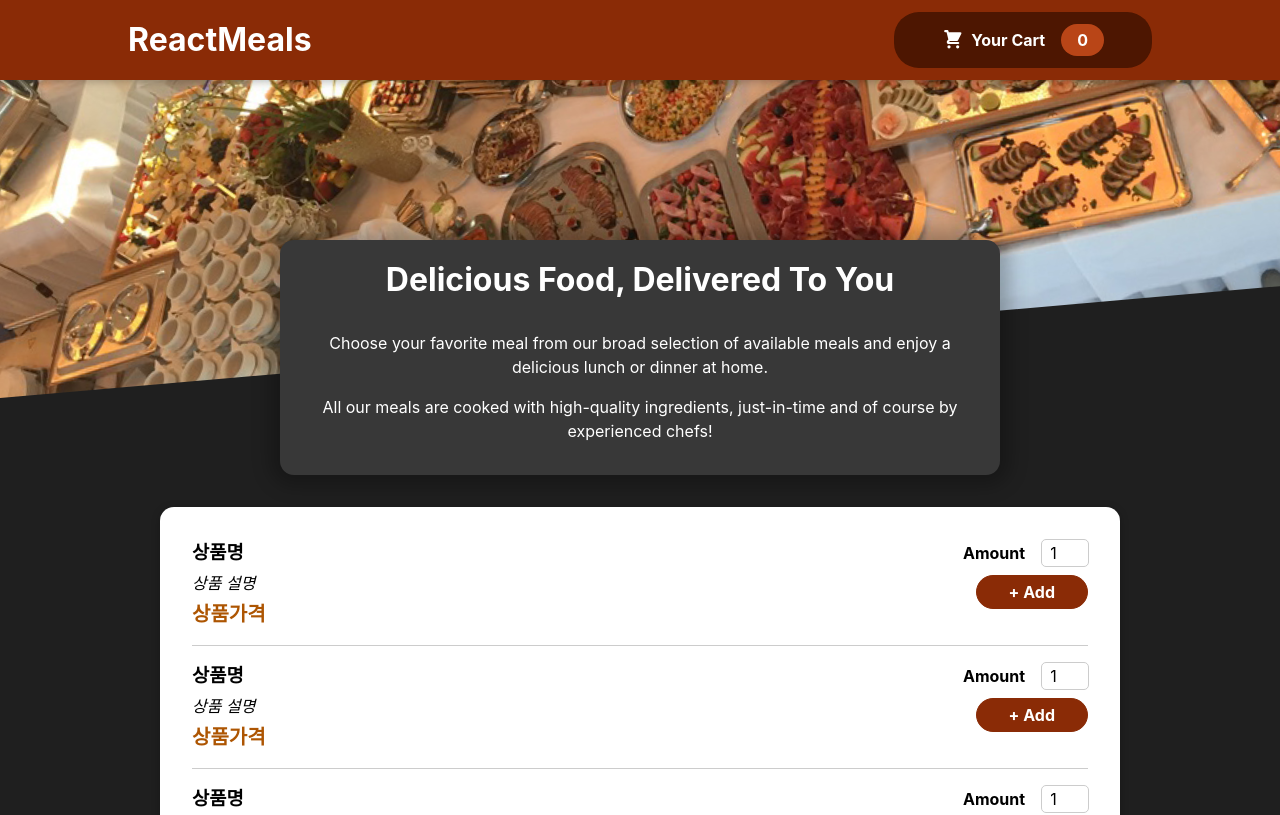
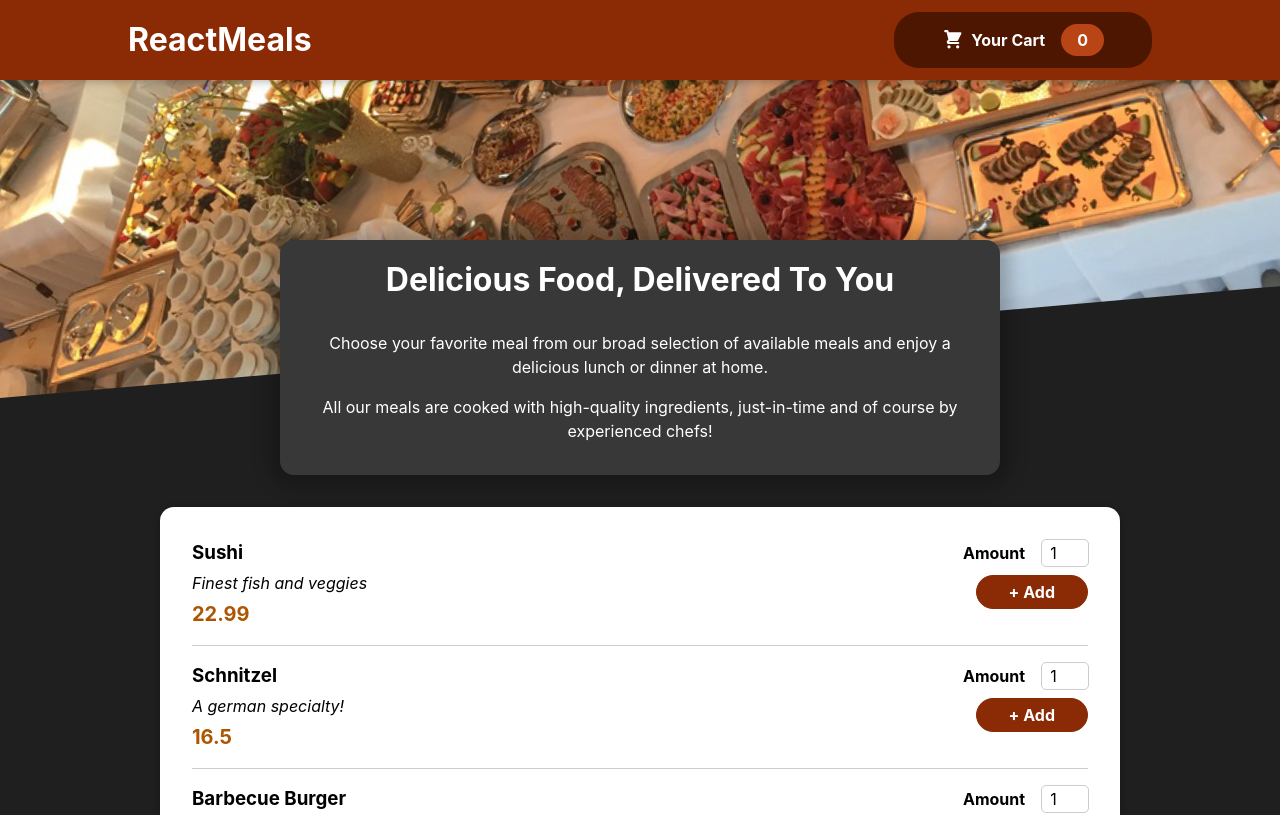
Before and after one commit to no822/react-practices, a React (Create React App) app in the folder 2.the_food_order_app/: page / in a window 1280 px wide. Shown: the top 815 px of the page. Built offline with nearby package versions, Linux system fonts and the light colour scheme.

Commit message:
[2.Food_Order_App] 상품 리스트 더미데이터 렌더링

```diff
--- a/2.the_food_order_app/src/App.js
+++ b/2.the_food_order_app/src/App.js
@@ -1,7 +1,7 @@
 import './App.css';
 import Header from "./components/Header/Header";
 import MealsSummary from "./components/MealsSummary/MealsSummary";
-import meals from './data/dummy-meals';
+import dummy_meals from './data/dummy-meals';
 import AvailableMeals from "./components/Meals/AvailableMeals";
 
 // OBJECTIVE: 음식 주문 앱
@@ -30,7 +30,7 @@ function App() {
         <div className='App'>
             <Header/>
             <MealsSummary/>
-            <AvailableMeals/>
+            <AvailableMeals meals={dummy_meals}/>
         </div>
     );
 }
--- a/2.the_food_order_app/src/components/Meals/AvailableMeals.js
+++ b/2.the_food_order_app/src/components/Meals/AvailableMeals.js
@@ -3,14 +3,18 @@ import Card from "../UI/Card";
 import styles from './AvailableMeals.module.css';
 import MealItem from "./MealItem";
 
-const AvailableMeals = () => {
+const AvailableMeals = (props) => {
     return (
         <div className={styles.meals}>
             <Card>
-                <MealItem/>
-                <MealItem/>
-                <MealItem/>
-                <MealItem/>
+                {props.meals.map(meal =>
+                    <MealItem
+                        key={meal.id}
+                        name={meal.name}
+                        description={meal.description}
+                        price={meal.price}
+                    />
+                )}
             </Card>
         </div>
     );
--- a/2.the_food_order_app/src/components/Meals/MealItem.js
+++ b/2.the_food_order_app/src/components/Meals/MealItem.js
@@ -2,13 +2,13 @@ import React from 'react';
 import MealItemForm from "./MealItemForm";
 import styles from './MealItem.module.css';
 
-const MealItem = () => {
+const MealItem = (props) => {
     return (
         <div className={styles.meal}>
             <div>
-                <h3>상품명</h3>
-                <div className={styles.description}>상품 설명</div>
-                <div className={styles.price}>상품가격</div>
+                <h3>{props.name}</h3>
+                <div className={styles.description}>{props.description}</div>
+                <div className={styles.price}>{props.price}</div>
             </div>
             <MealItemForm/>
         </div>
--- a/2.the_food_order_app/src/components/Meals/MealItemForm.js
+++ b/2.the_food_order_app/src/components/Meals/MealItemForm.js
@@ -3,12 +3,16 @@ import Input from '../UI/Input';
 import styles from './MealItemForm.module.css';
 
 const MealItemForm = () => {
+    const amountChangeHandler = e => {
+        console.log(e);
+    }
+
     return (
         <form className={styles.form}>
             <div className={styles.container}>
                 <Input>
                     <label>Amount</label>
-                    <input type='number' value='1'/>
+                    <input type='number' onChange={amountChangeHandler} value='1'/>
                 </Input>
                 <button type='submit'>+ Add</button>
             </div>
--- a/2.the_food_order_app/src/data/dummy-meals.js
+++ b/2.the_food_order_app/src/data/dummy-meals.js
@@ -24,3 +24,5 @@ const DUMMY_MEALS = [
         price: 18.99,
     },
 ];
+
+export default DUMMY_MEALS;
```
Lines whose indentation alone changed are shown as unchanged.
